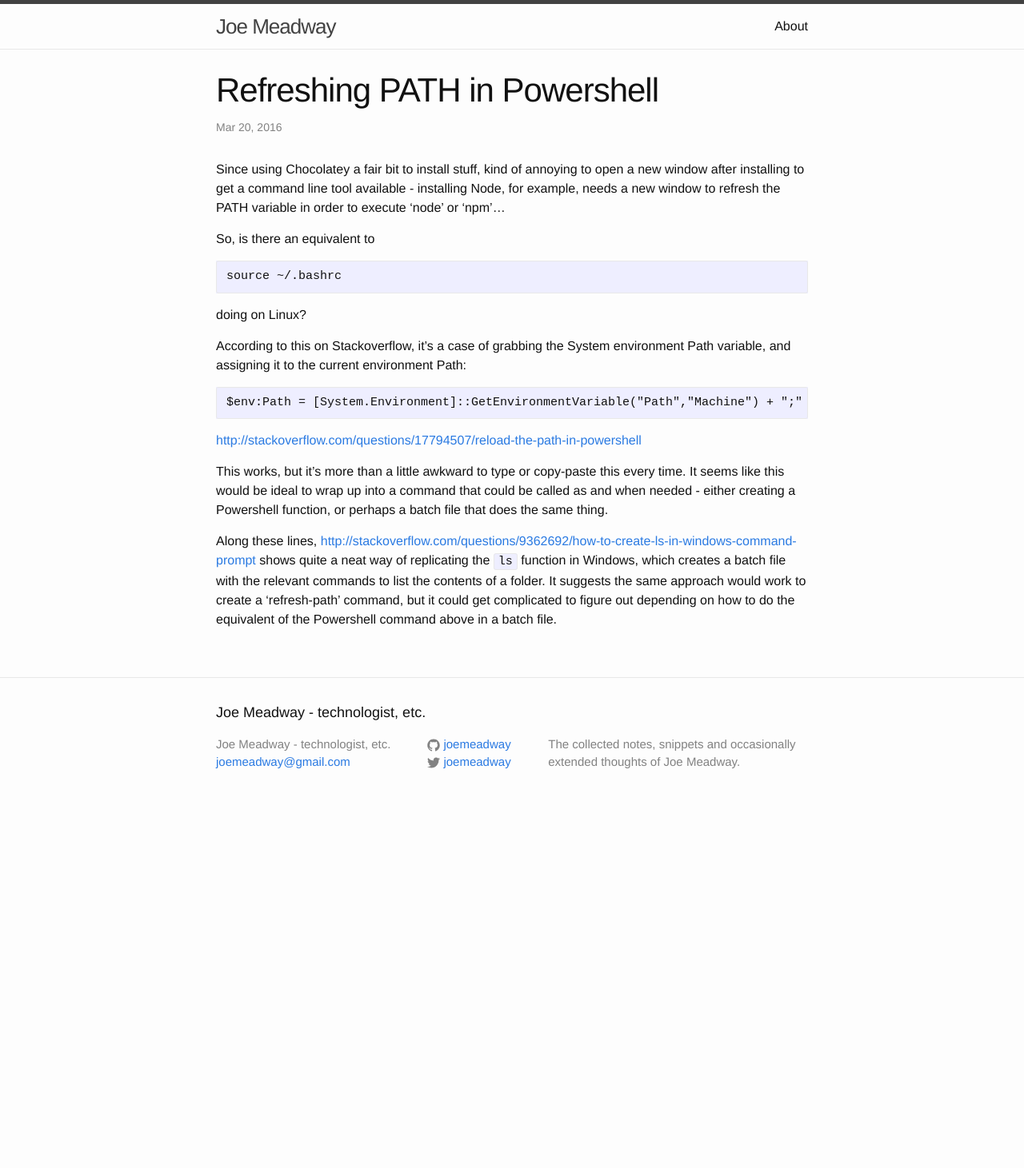
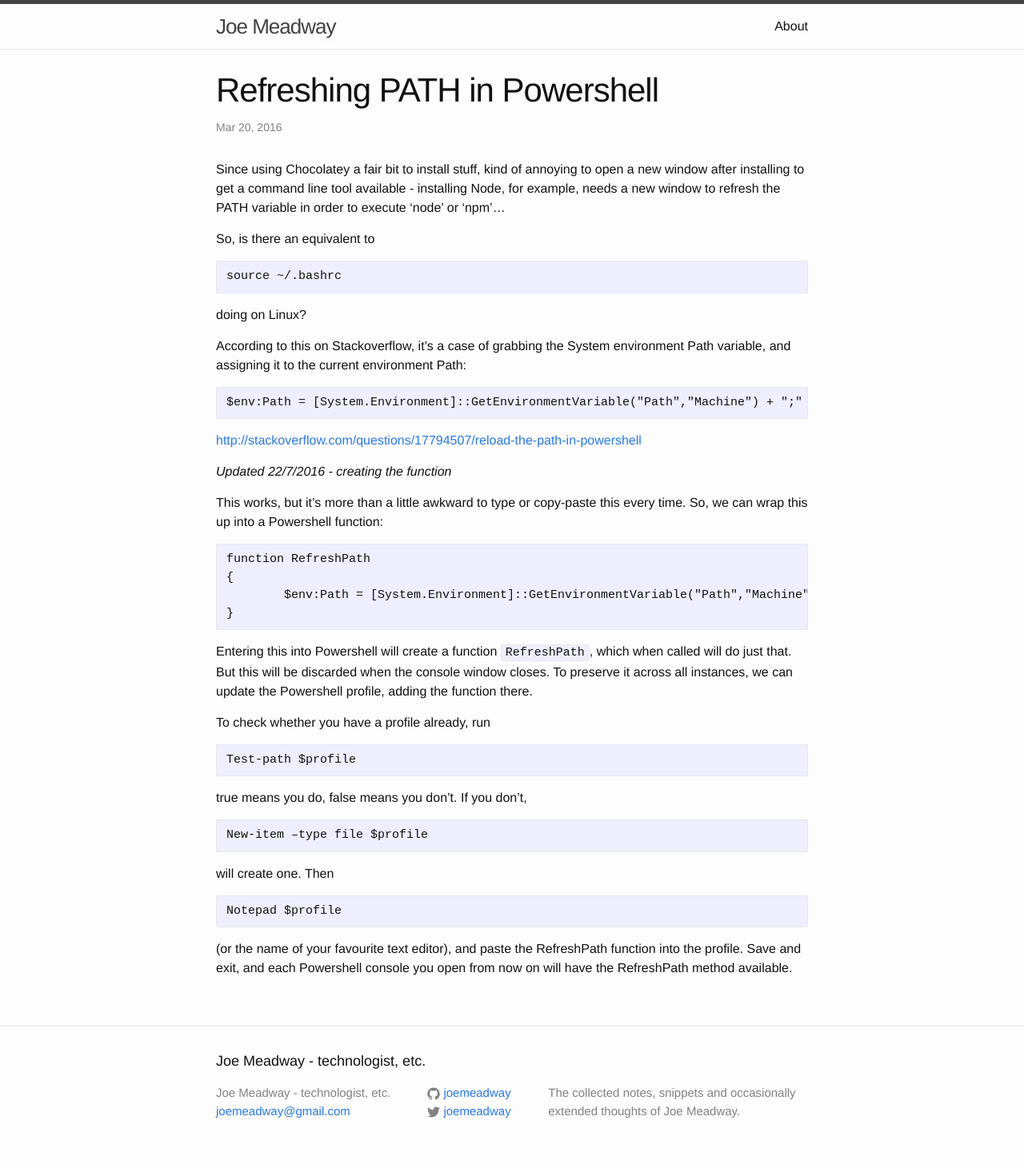
Before and after one commit to joemeadway/joemeadway.github.io, a Jekyll site: the page built from _posts/2016-03-22-refreshing-path-in-powershell.md, in a window 1280 px wide. Shown: the whole page at 80% size. Built offline with Jekyll 4.4.1, drawn with Linux system fonts in a browser that asks for light colours; before the commit the page ends 1025 px from its top, so only the background shows below that.

Commit message:
Finished off path refresh post

````diff
--- a/_posts/2016-03-22-refreshing-path-in-powershell.md
+++ b/_posts/2016-03-22-refreshing-path-in-powershell.md
@@ -24,6 +24,35 @@ $env:Path = [System.Environment]::GetEnvironmentVariable("Path","Machine") + ";"
 
 <http://stackoverflow.com/questions/17794507/reload-the-path-in-powershell>
 
-This works, but it's more than a little awkward to type or copy-paste this every time. It seems like this would be ideal to wrap up into a command that could be called as and when needed - either creating a Powershell function, or perhaps a batch file that does the same thing.
+*Updated 22/7/2016 - creating the function*
 
-Along these lines, <http://stackoverflow.com/questions/9362692/how-to-create-ls-in-windows-command-prompt> shows quite a neat way of replicating the `ls` function in Windows, which creates a batch file with the relevant commands to list the contents of a folder. It suggests the same approach would work to create a 'refresh-path' command, but it could get complicated to figure out depending on how to do the equivalent of the Powershell command above in a batch file.
+This works, but it's more than a little awkward to type or copy-paste this every time. So, we can wrap this up into a Powershell function:
+
+```
+function RefreshPath
+{
+	$env:Path = [System.Environment]::GetEnvironmentVariable("Path","Machine") + ";" + [System.Environment]::GetEnvironmentVariable("Path","User")
+}
+```
+
+Entering this into Powershell will create a function `RefreshPath`, which when called will do just that. But this will be discarded when the console window closes. To preserve it across all instances, we can update the Powershell profile, adding the function there.
+
+To check whether you have a profile already, run
+
+```
+Test-path $profile
+```
+
+true means you do, false means you don't. If you don't,
+
+```
+New-item –type file $profile
+```
+
+will create one. Then
+
+```
+Notepad $profile
+```
+
+(or the name of your favourite text editor), and paste the RefreshPath function into the profile. Save and exit, and each Powershell console you open from now on will have the RefreshPath method available.
````
